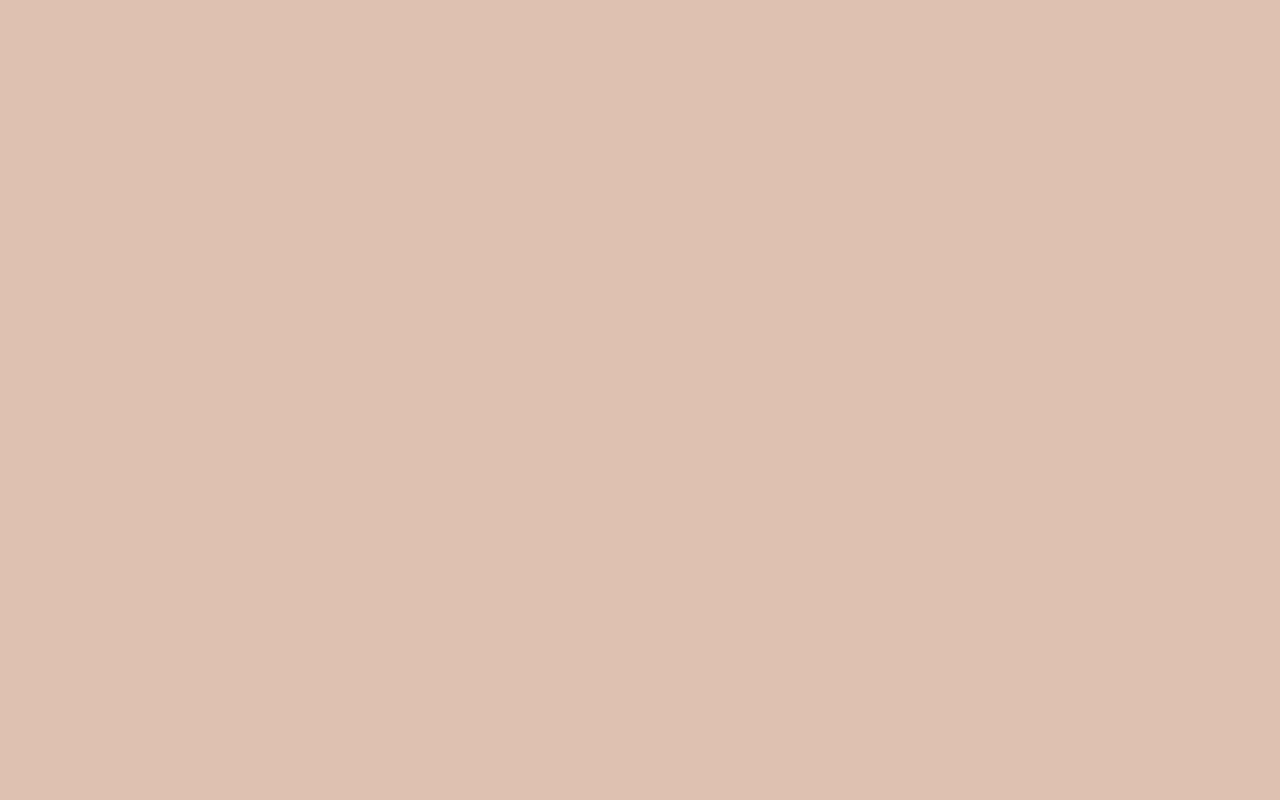
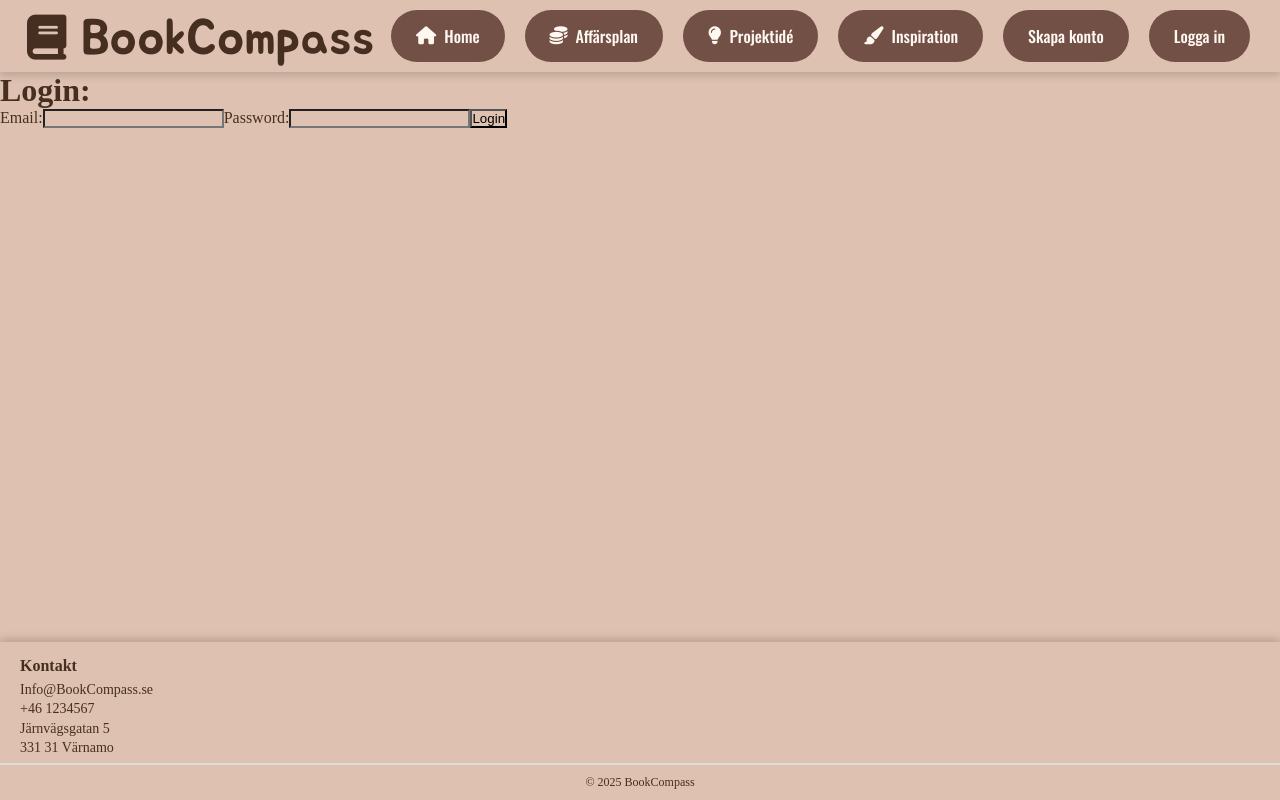
Before and after one commit to gytu24nn/BookCompass, a React (Vite) app in the folder frontend/: page /login in a window 1280 px wide. Before the commit this address had no page. Built offline with nearby package versions, Linux system fonts and the light colour scheme; a web font is replaced by a local one.

Commit message:
added login component

```diff
--- a/frontend/src/App.tsx
+++ b/frontend/src/App.tsx
@@ -5,6 +5,7 @@ import Affärsplan from './components/menyval1Affärsplanen/Affärsplanen';
 import Projektidé from './components/menyval2Projektidé/projektidé';
 import Inspiration from './components/menyval3Insperation/Inspiration';
 import CreateAccount from "./components/CreateAccount/CreateAccount";
+import LogIn from "./components/LogIn/LogIn";
 
 function App() {
   return (
@@ -18,6 +19,7 @@ function App() {
               <Route path='projektidé' element={<Projektidé />} />
               <Route path='inspiration' element={<Inspiration />} />
               <Route path="create-account" element={<CreateAccount />} />
+              <Route path="login" element={<LogIn />} />
             </Route>
           </Routes>
         </Router>
--- a/frontend/src/components/CreateAccount/CreateAccount.tsx
+++ b/frontend/src/components/CreateAccount/CreateAccount.tsx
@@ -9,27 +9,31 @@ const CreateAccount = () => {
     const handleCreateAccount = (e: React.FormEvent) => {
         e.preventDefault();
 
-        localStorage.setItem("user", email);
+        const user = {
+            email: email
+        };
+
+        localStorage.setItem("user", JSON.stringify(user));
         localStorage.setItem("loggedInUser", email);
-        navigate("/");
+        navigate("/login");
     }
 
     return(
         <>
             <h1>Skapa konto:</h1>
             <form onSubmit={handleCreateAccount}>
-                <label htmlFor="emailAdressInput">Email:</label>
+                <label htmlFor="emailCreateAccountInput">Email:</label>
                 <input
-                    id="emailAdressInput"
+                    id="emailCreateAccountInput"
                     type="text"
                     placeholder="Enter your email address..."
                     value={email}
                     onChange={(e) => setEmail(e.target.value)} required
                 />
 
-                <label htmlFor="passwordInput">Password:</label>
+                <label htmlFor="passwordCreateAccountInput">Password:</label>
                 <input
-                    id="passwordInput"
+                    id="passwordCreateAccountInput"
                     type="password"
                     placeholder="Enter your password..."
                     value={password}
--- a/frontend/src/components/Layout/Layout.tsx
+++ b/frontend/src/components/Layout/Layout.tsx
@@ -22,6 +22,9 @@ const Layout = () => {
             </Link>
             <Link className="menuOption" to="/create-account">
               Skapa konto
+            </Link>
+            <Link className="menuOption" to="/login">
+              Logga in
             </Link>
           </nav>
         </header>
--- /dev/null
+++ b/frontend/src/components/LogIn/LogIn.tsx
@@ -0,0 +1,59 @@
+import { useState } from "react";
+import { useNavigate } from "react-router-dom";
+
+const LogIn = () => {
+    const [email, setEmail] = useState("");
+    const [password, setPassword] = useState("");
+    const navigate = useNavigate();
+
+    const handleLogin = (e: React.FormEvent) => {
+        e.preventDefault();
+
+        const storedData = localStorage.getItem("user");
+
+        if(storedData) {
+            const userData = JSON.parse(storedData); // Detta borde nu fungera korrekt
+
+            if(userData.email === email) {
+                localStorage.setItem("loggedInUser", email);
+                navigate("/");
+            } else {
+                alert("Fel användarnamn eller lösenord.");
+            }
+        } else {
+            alert("Inget konto hittades.");
+        }
+    }
+
+
+
+    return(
+        <>
+            <div>
+                <h1>Login:</h1>
+                <form onSubmit={handleLogin}>
+                    <label htmlFor="emailLoginInput">Email:</label>
+                    <input
+                        type="text"
+                        id="emailLoginInput"
+                        value={email}
+                        onChange={(e) => setEmail(e.target.value)}
+                        required
+                    />
+
+                    <label htmlFor="passwordLoginInput">Password:</label>
+                    <input
+                        type="password"
+                        id="passwordLoginInput"
+                        value={password}
+                        onChange={(e) => setPassword(e.target.value)}
+                        required
+                    />
+                    <button type="submit">Login</button>
+                </form>
+            </div>
+        </>
+    )
+}
+
+export default LogIn;
```
